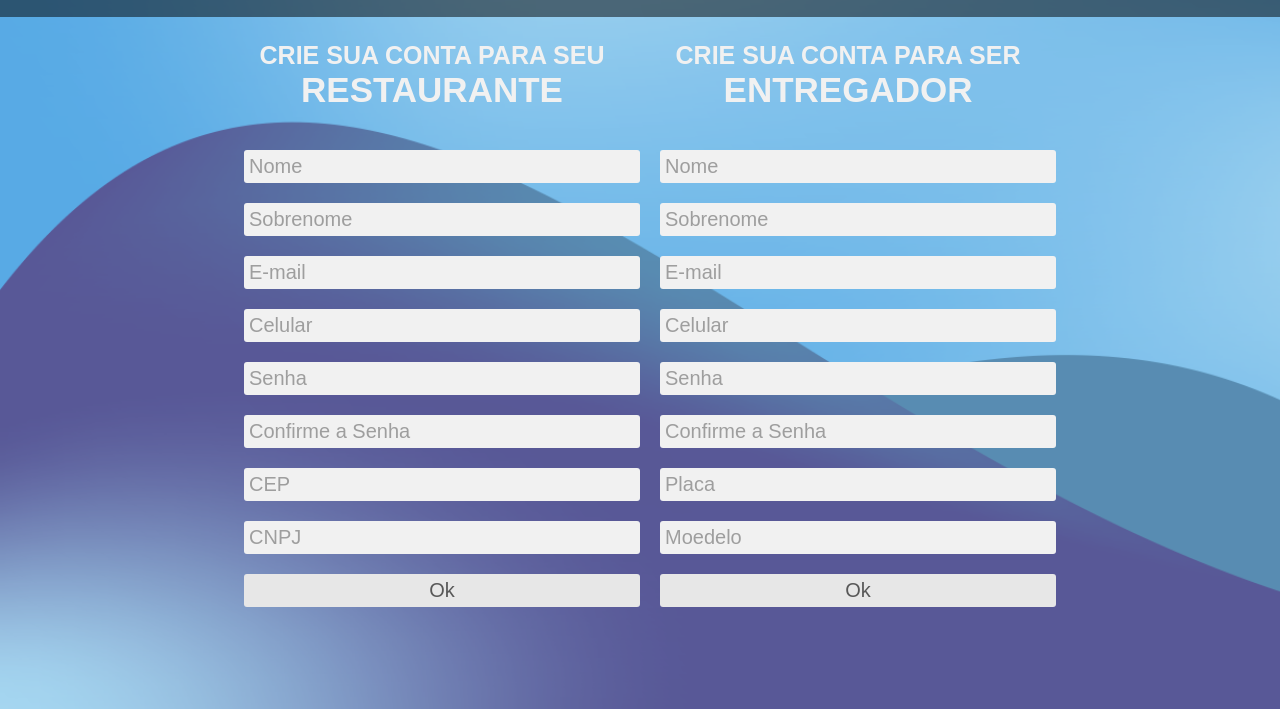
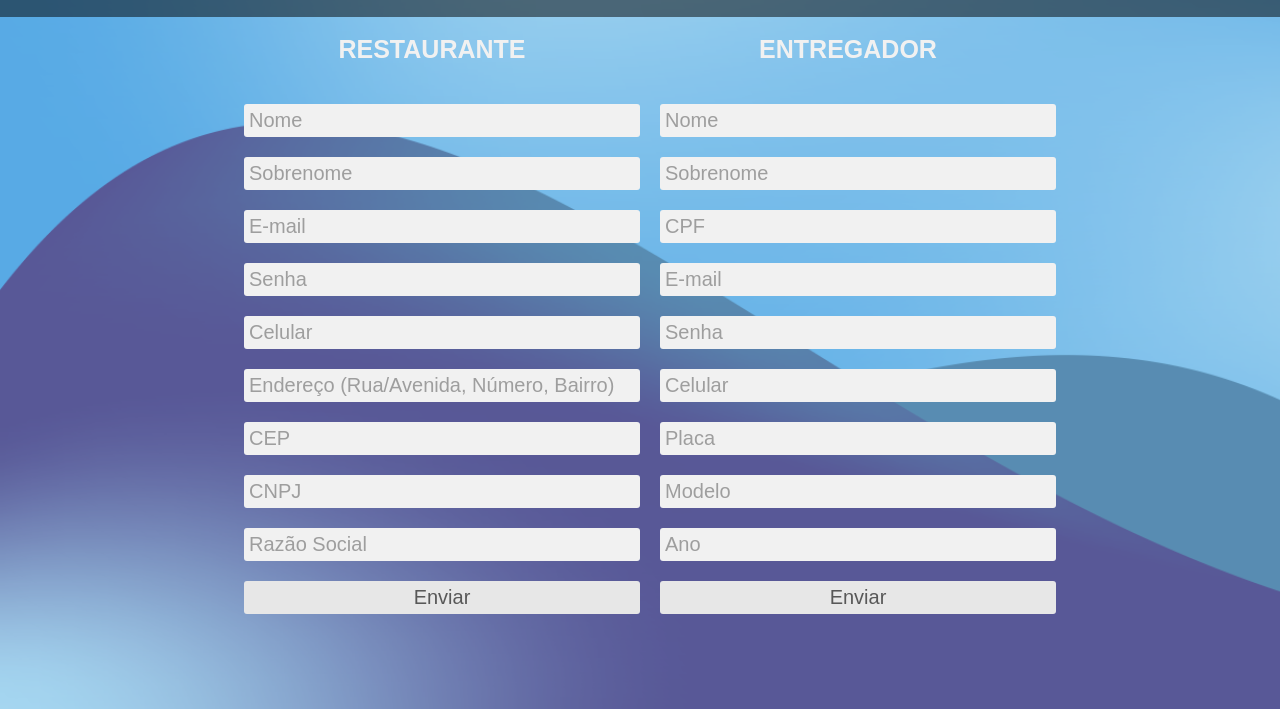
Before and after one commit to beatriznonato/freety, a plain HTML site: page pages/singup.html in a window 1280 px wide. Shown: the part 91-800 px from the top of the page. Drawn offline with Linux system fonts and the light colour scheme.

Commit message:
corrigir erros de escrita

```diff
--- a/pages/singup.html
+++ b/pages/singup.html
@@ -14,7 +14,7 @@
         </div>
         <nav>
             <a href="../index.html">Para restaurantes</a>
-            <a href="home1.html">para entregadores</a>
+            <a href="home1.html">Para entregadores</a>
         </nav>
         <div class="access">
             <a href="singin.html">Login</a>
@@ -22,35 +22,35 @@
     </header>
     <div class="singup row">
         <div>
-            <h3>Crie sua conta para seu</h3>
-            <h2>Restaurante</h2>
+            <h3>Restaurante</h3>
 
             <form action="">
                 <input type="text"  placeholder="Nome">
                 <input type="text"  placeholder="Sobrenome">
                 <input type="email"  placeholder="E-mail">
+                <input type="password" placeholder="Senha">
                 <input type="tel" placeholder="Celular">
-                <input type="password" placeholder="Senha">
-                <input type="password" placeholder="Confirme a Senha">
+                <input type="text" placeholder="Endereço (Rua/Avenida, Número, Bairro)">
                 <input type="number" placeholder="CEP">
                 <input type="number" placeholder="CNPJ">
-                <button>Ok</button>
+                <input type="text" placeholder="Razão Social">
+                <button>Enviar</button>
             </form>
         </div>
         <div>
-            <h3>Crie sua conta para ser</h3>
-            <h2>Entregador</h2>
+            <h3>Entregador</h3>
 
             <form action="">
                 <input type="text"  placeholder="Nome">
                 <input type="text"  placeholder="Sobrenome">
+                <input type="number" placeholder="CPF">
                 <input type="email"  placeholder="E-mail">
+                <input type="password" placeholder="Senha">
                 <input type="tel" placeholder="Celular">
-                <input type="password" placeholder="Senha">
-                <input type="password" placeholder="Confirme a Senha">
                 <input type="text" placeholder="Placa">
-                <input type="text" placeholder="Moedelo">
-                <button>Ok</button>
+                <input type="text" placeholder="Modelo">
+                <input type="number" placeholder="Ano">
+                <button>Enviar</button>
             </form>
         </div>
     </div>
```
Also changed, not shown: index.html (+4 -9 lines), pages/home1.html (+1 -1 lines), pages/singin.html (+3 -3 lines).
